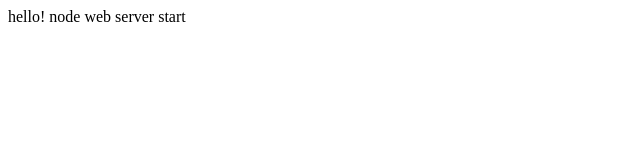
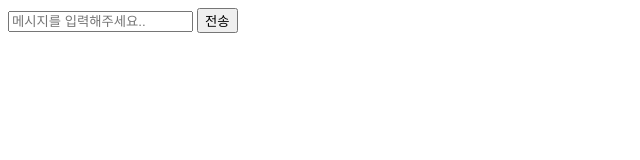
Before and after one commit to ooiooc/nodejs-chat, a website: page node-chat/index.html in a window 1280 px wide. Shown: the whole page, without its empty margins (0-640 px from the left). Drawn offline with Linux system fonts and the light colour scheme.

Commit message:
index.html modification

```diff
--- a/node-chat/index.html
+++ b/node-chat/index.html
@@ -7,8 +7,13 @@
 </head>
 <body>
     <div id="main">
-        hello!
-        node web server start
-    </div>
+        <div id="chat">
+          <!-- 채팅 메시지 영역 -->
+        </div>
+        <div>
+          <input type="text" id="test" placeholder="메시지를 입력해주세요..">
+          <button onclick="send()">전송</button>
+        </div>
+      </div>
 </body>
 </html>
```
